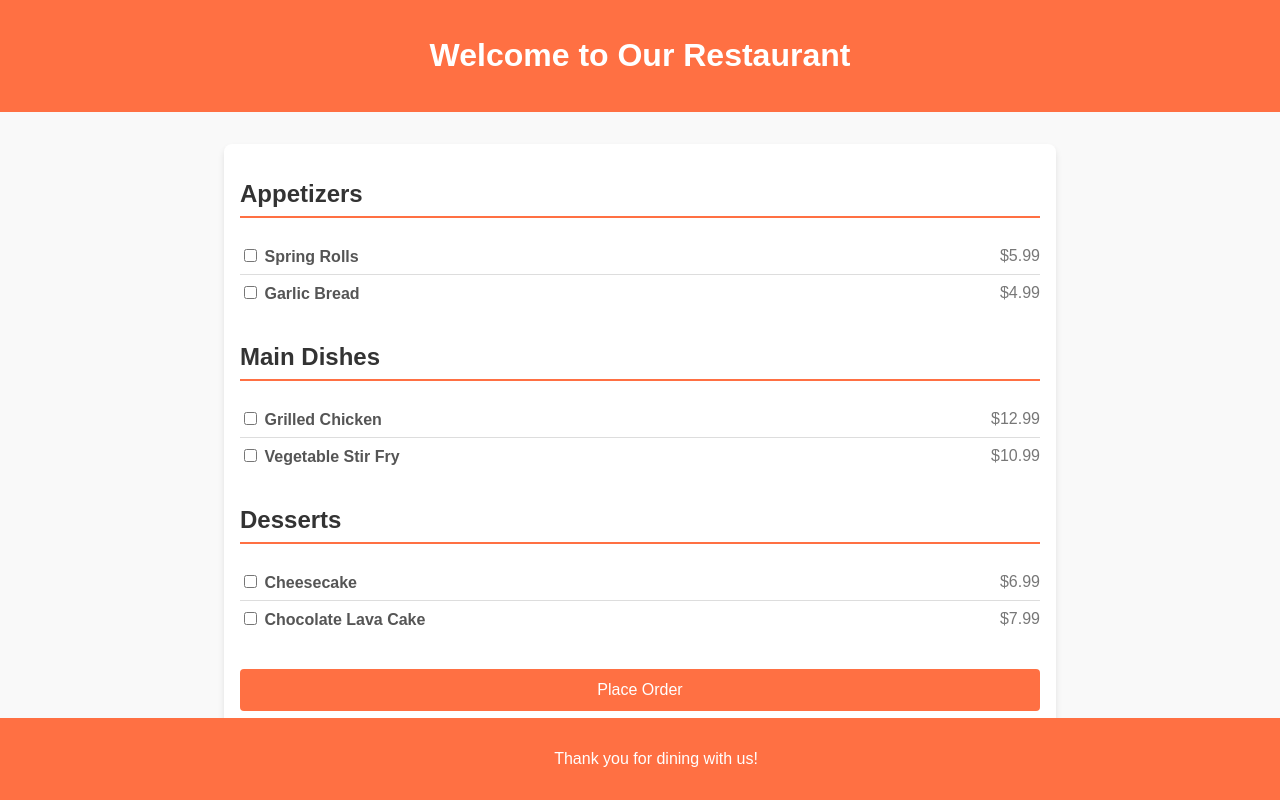
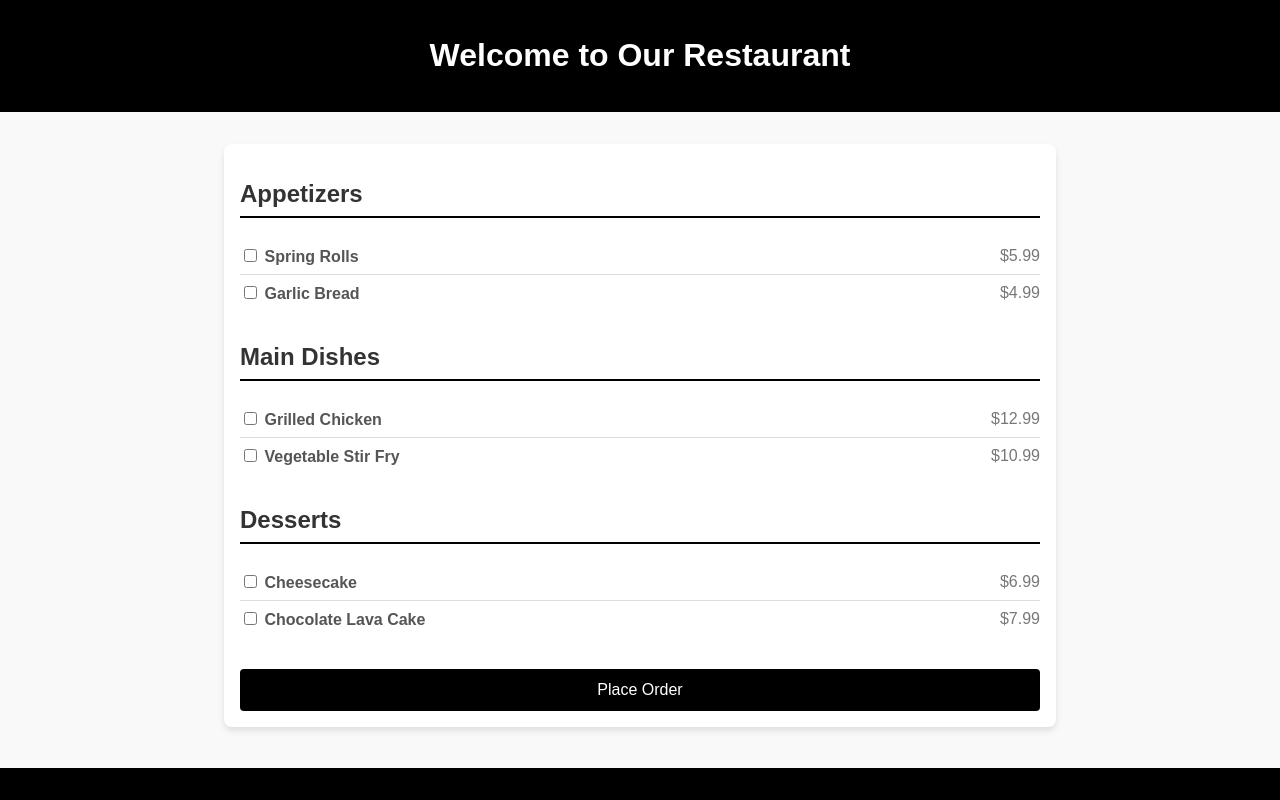
Before and after one commit to Pratikhyapanda-541/Website, a plain HTML site: page index.html in a window 1280 px wide. Drawn offline with Linux system fonts and the light colour scheme.

Commit message:
Update index.html

```diff
--- a/index.html
+++ b/index.html
@@ -13,7 +13,7 @@
         }
 
         header {
-            background-color: #ff7043;
+            background-color: #000;
             color: white;
             text-align: center;
             padding: 1rem;
@@ -33,7 +33,7 @@
         }
 
         .menu-section h2 {
-            border-bottom: 2px solid #ff7043;
+            border-bottom: 2px solid #000;
             color: #333;
             padding-bottom: 0.5rem;
         }
@@ -62,7 +62,7 @@
         footer {
             text-align: center;
             padding: 1rem;
-            background: #ff7043;
+            background: #000;
             color: white;
             position: fixed;
             width: 100%;
@@ -73,7 +73,7 @@
             display: block;
             width: 100%;
             padding: 0.75rem;
-            background-color: #ff7043;
+            background-color: #000;
             color: white;
             font-size: 1rem;
             border: none;
@@ -84,7 +84,7 @@
         }
 
         .order-button:hover {
-            background-color: #e65c36;
+            background-color: #333;
         }
 
         .room-number {
@@ -180,7 +180,6 @@
 </main>
 
 <footer>
-    <p>Thank you for dining with us!</p>
 </footer>
 
 <script>
```
